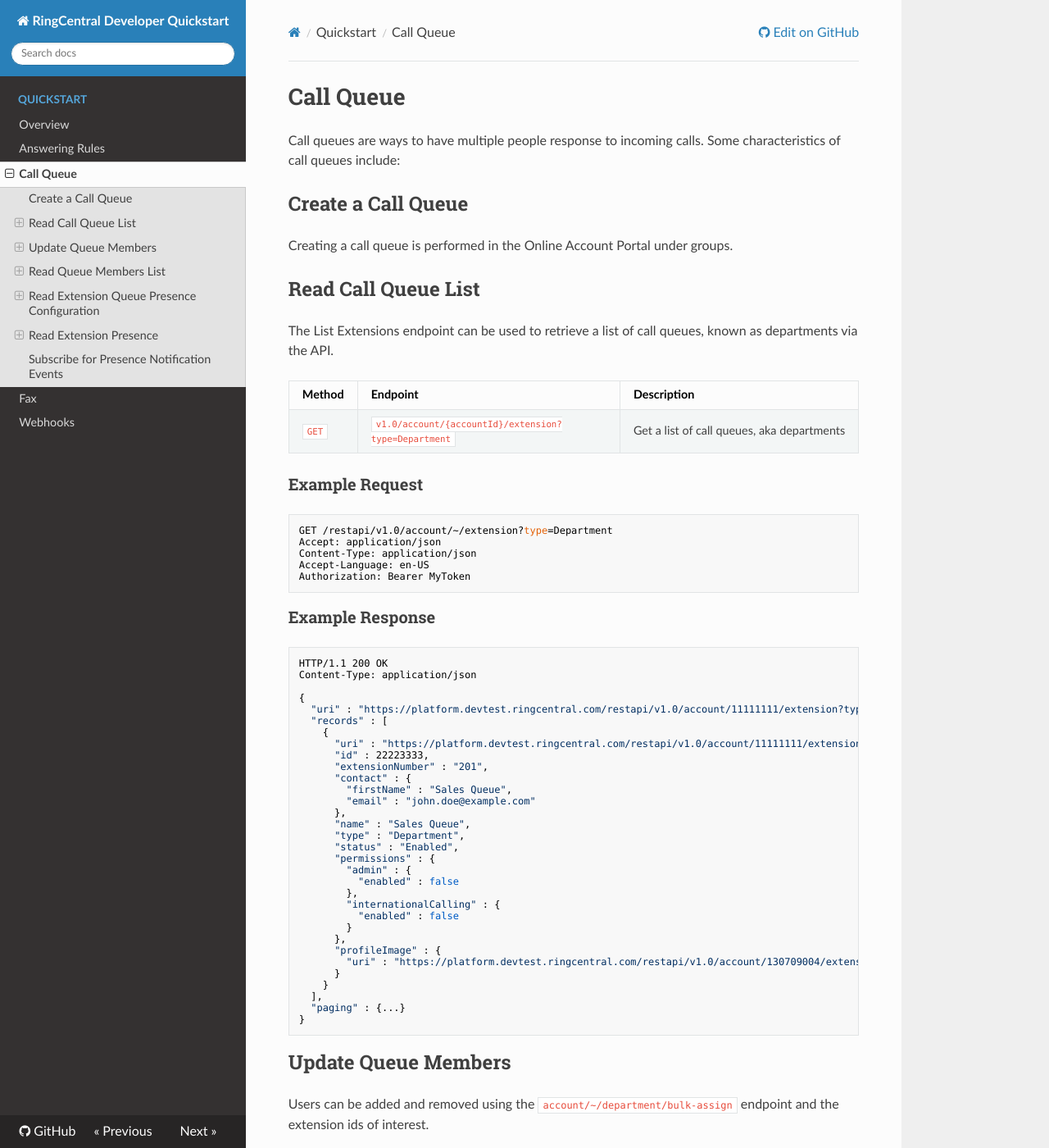
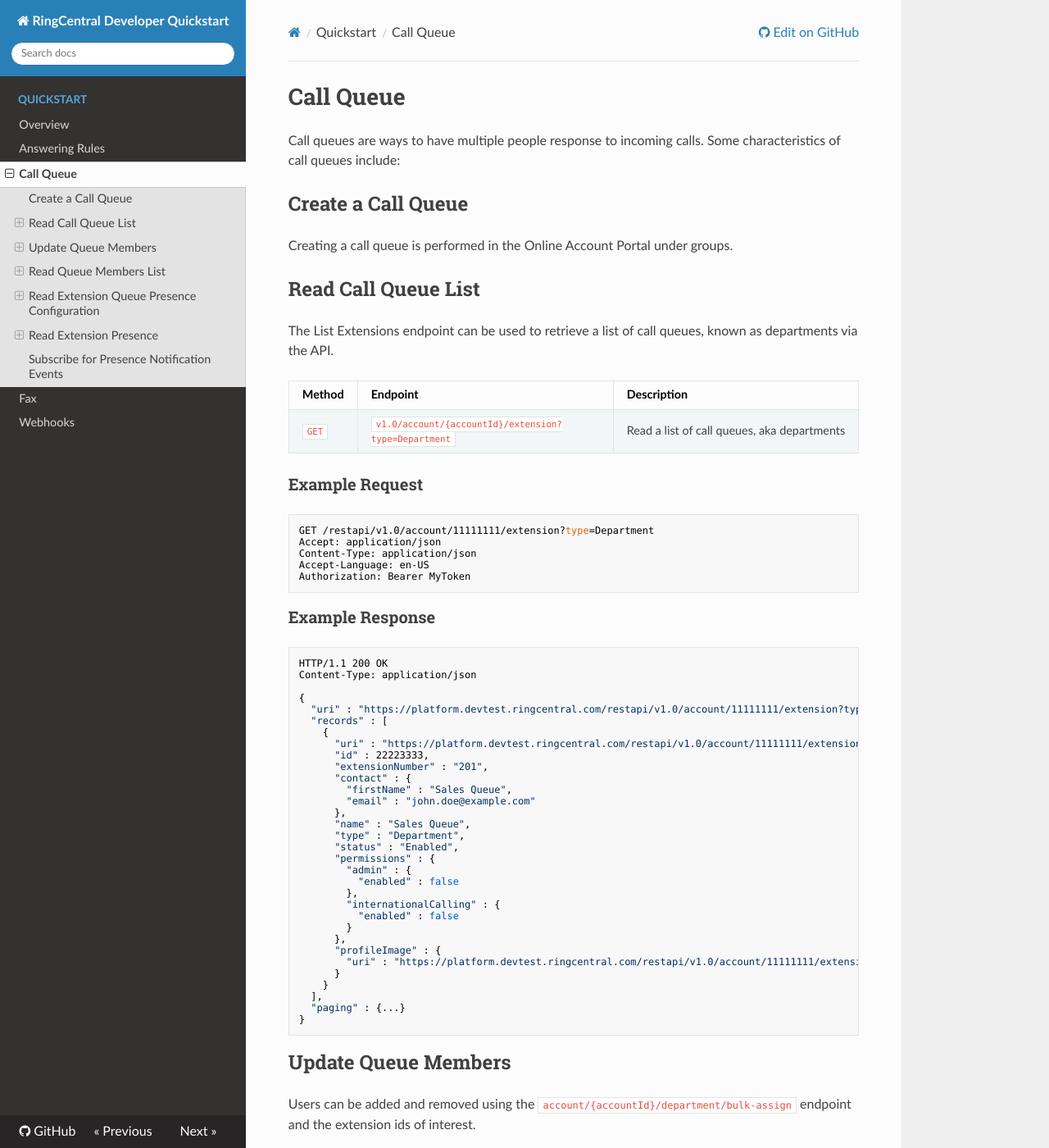
Before and after one commit to grokify/ringcentral-docs-quickstart, an MkDocs documentation site: the page built from docs/call_queue.md, in a window 1280 px wide and 1400 px high. Shown: the whole window at 82% size. Built offline with MkDocs 1.6.1, drawn with Linux system fonts in a browser that asks for light colours; nearby versions of some CDN libraries; old or Windows-style settings are respelled for this version of MkDocs; some of the changed text lies outside the part shown.

Commit message:
update docs

````diff
--- a/docs/call_queue.md
+++ b/docs/call_queue.md
@@ -12,12 +12,12 @@ The List Extensions endpoint can be used to retrieve a list of call queues, know
 
 | Method | Endpoint | Description |
 |--------|----------|-------------|
-| `GET`  | `v1.0/account/{accountId}/extension?type=Department` | Get a list of call queues, aka departments |
+| `GET`  | `v1.0/account/{accountId}/extension?type=Department` | Read a list of call queues, aka departments |
 
 ### Example Request
 
 ```bash
-GET /restapi/v1.0/account/~/extension?type=Department
+GET /restapi/v1.0/account/11111111/extension?type=Department
 Accept: application/json
 Content-Type: application/json
 Accept-Language: en-US
@@ -53,7 +53,7 @@ Content-Type: application/json
         }
       },
       "profileImage" : {
-        "uri" : "https://platform.devtest.ringcentral.com/restapi/v1.0/account/130709004/extension/131085004/profile-image"
+        "uri" : "https://platform.devtest.ringcentral.com/restapi/v1.0/account/11111111/extension/22223333/profile-image"
       }
     }
   ],
@@ -63,7 +63,7 @@ Content-Type: application/json
 
 ## Update Queue Members
 
-Users can be added and removed using the `account/~/department/bulk-assign` endpoint and the extension ids of interest.
+Users can be added and removed using the `account/{accountId}/department/bulk-assign` endpoint and the extension ids of interest.
 
 | Method | Endpoint | Description |
 |--------|----------|-------------|
@@ -112,7 +112,7 @@ To get the members of a queue, call the department members endpoint.
 
 | Method | Endpoint | Description |
 |--------|----------|-------------|
-| `GET` | `v1.0/account/{accountId}/department/{departmentId}/members` | Get department members |
+| `GET` | `v1.0/account/{accountId}/department/{departmentId}/members` | Read department members |
 
 ### Example Request
 
@@ -158,7 +158,7 @@ An extension's call queue presence is set by the extension presence `dndStatus`
 
 | Method | Endpoint | Description |
 |--------|----------|-------------|
-| `GET` | `v1.0/account/{accountId}/extension/{extensionId}/presence` | Get extension presence |
+| `GET` | `v1.0/account/{accountId}/extension/{extensionId}/presence` | Read extension presence |
 
 ### Example Request
 
@@ -174,7 +174,7 @@ To enable or disable an extensions membership presence, update the extensions
 
 | Method | Endpoint | Description |
 |--------|----------|-------------|
-| `PUT` | `v1.0/account/{accountId}/extension/{extensionId}/presence` | Get extension presence |
+| `PUT` | `v1.0/account/{accountId}/extension/{extensionId}/presence` | Update extension presence |
 
 ### Example Request
 
@@ -194,7 +194,7 @@ A user extension's actual presence status is determined by a number of different
 
 | Method | Endpoint | Description |
 |--------|----------|-------------|
-| `GET` | `v1.0/account/{accountId}/extension/{extensionId}/presence` | Get extension presence |
+| `GET` | `v1.0/account/{accountId}/extension/{extensionId}/presence` | Read extension presence |
 
 ### Example Request
 
````
